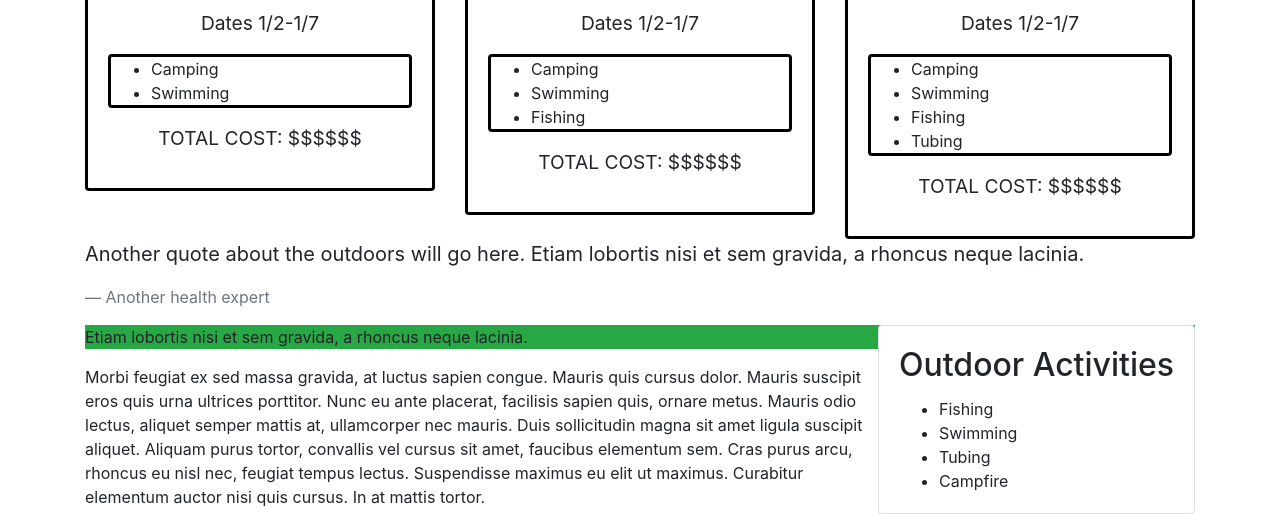
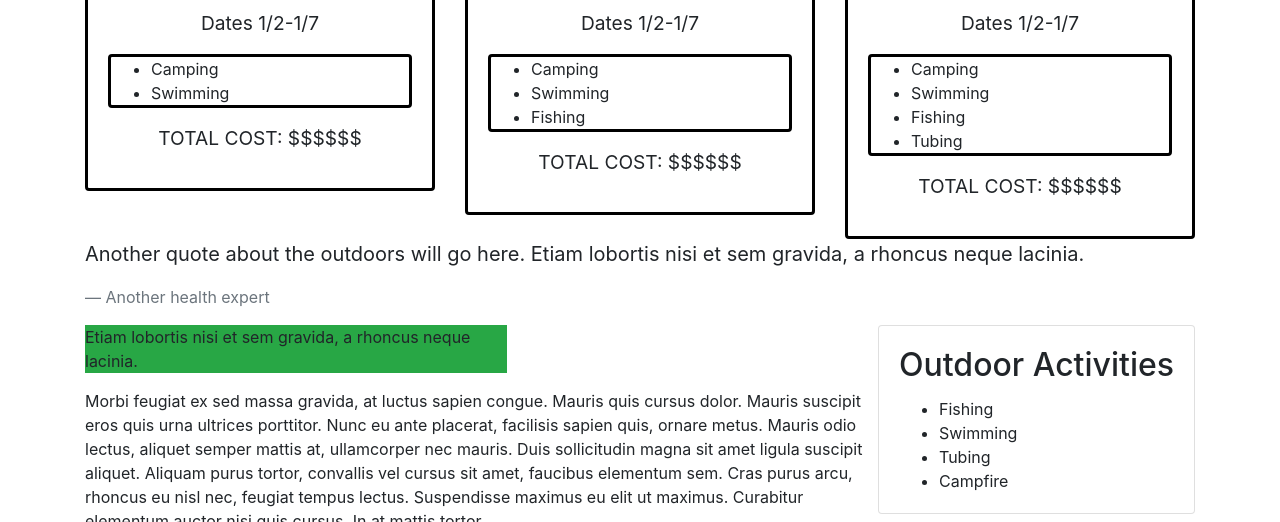
Before and after one commit to CalebCoughenour/vacation, a plain HTML site: page index.html in a window 1280 px wide. Shown: the part 725-1247 px from the top of the page. Drawn offline with Linux system fonts and the light colour scheme.

Commit message:
changed the width of the green success highlight

```diff
--- a/css/styles.css
+++ b/css/styles.css
@@ -47,3 +47,7 @@ img {
 .larger {
   font-size: larger;
 }
+
+.bg-success {
+  width: 38%;
+}
```
